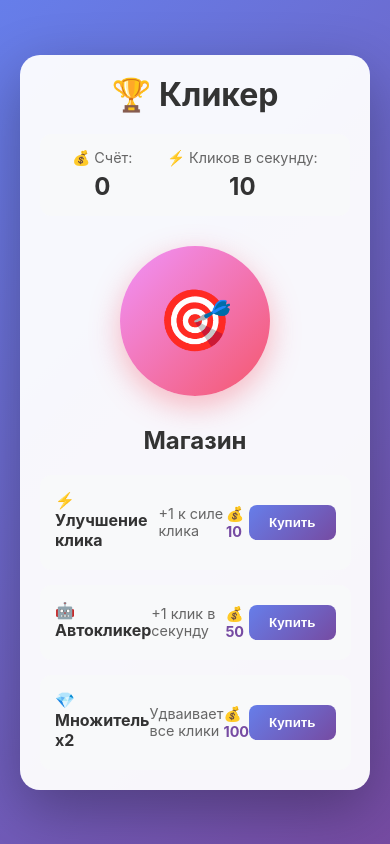
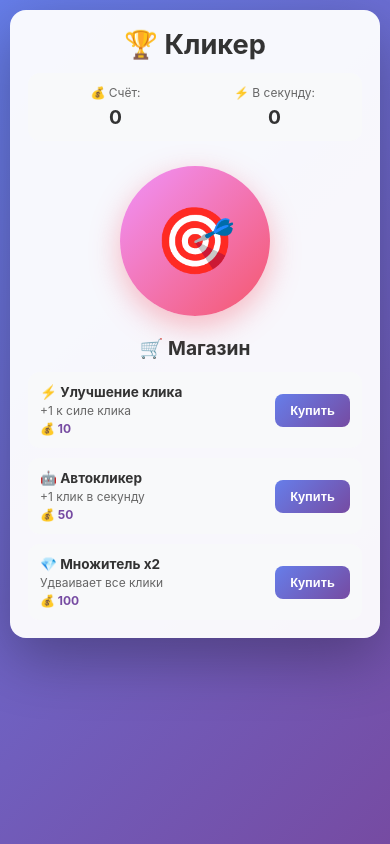
Before and after one commit to vadeekk/telegram-clicker, a website: page index.html in a window 390 px wide. Drawn offline with Linux system fonts and the light colour scheme; a script that the page names is missing.

Commit message:
Add files via upload

```diff
--- a/bot.js
+++ b/bot.js
@@ -5,7 +5,7 @@ const TelegramBot = require('node-telegram-bot-api');
 const token = '8637346424:AAH7I-65IsjNQX_s7fZqHa2MAkqrqcgahuQ';
 const bot = new TelegramBot(token, { polling: true });
 
-const webAppUrl = 'https://web.telegram.org/k/#@klicker_laba9_bot'; // Замени на свой URL
+const webAppUrl = 'https://vadeekk.github.io/telegram-clicker/'; // Замени на свой URL
 
 bot.onText(/\/start/, (msg) => {
     const chatId = msg.chat.id;
--- a/index.html
+++ b/index.html
@@ -2,7 +2,7 @@
 <html lang="ru">
 <head>
     <meta charset="UTF-8">
-    <meta name="viewport" content="width=device-width, initial-scale=1.0">
+    <meta name="viewport" content="width=device-width, initial-scale=1.0, maximum-scale=1.0, user-scalable=no">
     <title>Кликер</title>
     <link rel="stylesheet" href="style.css">
     <script src="https://telegram.org/js/telegram-web-app.js"></script>
@@ -17,38 +17,45 @@
                     <span id="score">0</span>
                 </div>
                 <div class="stat-item">
-                    <span>⚡ Кликов в секунду:</span>
-                    <span id="clickPower">10</span>
+                    <span>⚡ В секунду:</span>
+                    <span id="clickPower">0</span>
                 </div>
             </div>
         </div>
 
         <div class="game-area">
             <button id="clickButton" class="click-button">
-                🎯
+                <span class="emoji">🎯</span>
             </button>
             <div id="clickEffect" class="click-effect"></div>
+            <div id="comboCounter" class="combo-counter">🔥 x2</div>
         </div>
 
         <div class="shop">
-            <h2>Магазин</h2>
+            <h2>🛒 Магазин</h2>
             <div class="shop-grid">
-                <div class="shop-item" data-id="1">
+                <div class="shop-item">
+                    <div class="shop-item-info">
                         <h3>⚡ Улучшение клика</h3>
                         <p>+1 к силе клика</p>
                         <p class="price">💰 10</p>
+                    </div>
                     <button class="buy-btn" data-price="10" data-type="click">Купить</button>
                 </div>
-                <div class="shop-item" data-id="2">
+                <div class="shop-item">
+                    <div class="shop-item-info">
                         <h3>🤖 Автокликер</h3>
                         <p>+1 клик в секунду</p>
                         <p class="price">💰 50</p>
+                    </div>
                     <button class="buy-btn" data-price="50" data-type="auto">Купить</button>
                 </div>
-                <div class="shop-item" data-id="3">
+                <div class="shop-item">
+                    <div class="shop-item-info">
                         <h3>💎 Множитель x2</h3>
                         <p>Удваивает все клики</p>
                         <p class="price">💰 100</p>
+                    </div>
                     <button class="buy-btn" data-price="100" data-type="multiplier">Купить</button>
                 </div>
             </div>
--- a/style.css
+++ b/style.css
@@ -2,6 +2,12 @@
     margin: 0;
     padding: 0;
     box-sizing: border-box;
+    -webkit-tap-highlight-color: transparent;
+}
+
+html, body {
+    overflow-x: hidden;
+    width: 100%;
 }
 
 body {
@@ -10,28 +16,32 @@ body {
     min-height: 100vh;
     display: flex;
     justify-content: center;
-    align-items: center;
-    padding: 20px;
+    align-items: flex-start;
+    padding: 15px;
+    padding-top: max(15px, env(safe-area-inset-top));
+    padding-bottom: max(15px, env(safe-area-inset-bottom));
 }
 
 .container {
     background: rgba(255, 255, 255, 0.95);
     border-radius: 20px;
-    padding: 30px;
+    padding: 25px;
     max-width: 500px;
     width: 100%;
     box-shadow: 0 20px 60px rgba(0, 0, 0, 0.3);
+    overflow: hidden;
 }
 
+/* ===== HEADER ===== */
 .header {
     text-align: center;
-    margin-bottom: 30px;
+    margin-bottom: 25px;
 }
 
 .header h1 {
     color: #333;
     font-size: 2em;
-    margin-bottom: 20px;
+    margin-bottom: 15px;
 }
 
 .stats {
@@ -40,6 +50,7 @@ body {
     background: #f8f9fa;
     padding: 15px;
     border-radius: 12px;
+    gap: 10px;
 }
 
 .stat-item {
@@ -47,11 +58,14 @@ body {
     flex-direction: column;
     align-items: center;
     gap: 5px;
+    flex: 1;
+    min-width: 0;
 }
 
 .stat-item span:first-child {
     color: #666;
-    font-size: 0.9em;
+    font-size: 0.85em;
+    text-align: center;
 }
 
 .stat-item span:last-child {
@@ -60,15 +74,16 @@ body {
     font-weight: bold;
 }
 
+/* ===== ИГРОВАЯ ОБЛАСТЬ ===== */
 .game-area {
     position: relative;
     text-align: center;
-    margin: 30px 0;
+    margin: 25px 0;
 }
 
 .click-button {
-    width: 200px;
-    height: 200px;
+    width: 180px;
+    height: 180px;
     border-radius: 50%;
     border: none;
     background: linear-gradient(135deg, #f093fb 0%, #f5576c 100%);
@@ -80,6 +95,15 @@ body {
     position: relative;
     user-select: none;
     touch-action: manipulation;
+    display: flex;
+    align-items: center;
+    justify-content: center;
+    margin: 0 auto;
+}
+
+.click-button .emoji {
+    display: inline-block;
+    pointer-events: none;
 }
 
 .click-button:hover {
@@ -97,6 +121,11 @@ body {
     left: 50%;
     transform: translate(-50%, -50%);
     pointer-events: none;
+    font-size: 40px;
+    font-weight: 900;
+    color: #fff;
+    text-shadow: 0 0 20px rgba(245, 87, 108, 0.8);
+    opacity: 0;
 }
 
 .click-effect.show {
@@ -109,25 +138,48 @@ body {
         opacity: 1;
     }
     100% {
-        transform: translate(-50%, -100%) scale(1.5);
+        transform: translate(-50%, -150%) scale(1.5);
         opacity: 0;
     }
 }
 
+.combo-counter {
+    position: absolute;
+    top: 0;
+    right: 10px;
+    background: linear-gradient(135deg, #f093fb, #f5576c);
+    color: white;
+    padding: 6px 14px;
+    border-radius: 50px;
+    font-size: 0.85em;
+    font-weight: 700;
+    box-shadow: 0 5px 20px rgba(245, 87, 108, 0.4);
+    opacity: 0;
+    transform: scale(0.5);
+    transition: all 0.3s ease;
+}
+
+.combo-counter.show {
+    opacity: 1;
+    transform: scale(1);
+}
+
+/* ===== МАГАЗИН ===== */
 .shop {
-    margin-top: 30px;
+    margin-top: 25px;
 }
 
 .shop h2 {
     color: #333;
-    margin-bottom: 20px;
+    margin-bottom: 15px;
     text-align: center;
+    font-size: 1.4em;
 }
 
 .shop-grid {
     display: grid;
     grid-template-columns: 1fr;
-    gap: 15px;
+    gap: 12px;
 }
 
 .shop-item {
@@ -137,22 +189,35 @@ body {
     display: flex;
     justify-content: space-between;
     align-items: center;
+    gap: 12px;
     transition: transform 0.2s;
+    min-width: 0;
 }
 
 .shop-item:hover {
-    transform: translateX(5px);
+    transform: translateX(3px);
+}
+
+.shop-item-info {
+    display: flex;
+    flex-direction: column;
+    gap: 3px;
+    flex: 1;
+    min-width: 0;
 }
 
 .shop-item h3 {
     color: #333;
-    font-size: 1em;
-    margin-bottom: 5px;
+    font-size: 0.95em;
+    margin: 0;
+    word-wrap: break-word;
 }
 
 .shop-item p {
     color: #666;
-    font-size: 0.9em;
+    font-size: 0.85em;
+    margin: 0;
+    word-wrap: break-word;
 }
 
 .shop-item .price {
@@ -164,12 +229,15 @@ body {
     background: linear-gradient(135deg, #667eea 0%, #764ba2 100%);
     color: white;
     border: none;
-    padding: 10px 20px;
+    padding: 10px 18px;
     border-radius: 8px;
     cursor: pointer;
     font-weight: bold;
+    font-size: 0.9em;
     transition: transform 0.2s, box-shadow 0.2s;
     white-space: nowrap;
+    flex-shrink: 0;
+    min-width: 85px;
 }
 
 .buy-btn:hover {
@@ -177,43 +245,173 @@ body {
     box-shadow: 0 5px 15px rgba(102, 126, 234, 0.4);
 }
 
+.buy-btn:active {
+    transform: scale(0.95);
+}
+
 .buy-btn:disabled {
     opacity: 0.5;
     cursor: not-allowed;
     transform: none;
+    box-shadow: none;
 }
 
+/* ===== УВЕДОМЛЕНИЯ ===== */
 .notification {
     position: fixed;
     top: 20px;
     right: 20px;
+    left: 20px;
+    max-width: 400px;
+    margin: 0 auto;
     background: #28a745;
     color: white;
-    padding: 15px 25px;
+    padding: 14px 20px;
     border-radius: 10px;
     box-shadow: 0 5px 15px rgba(0, 0, 0, 0.2);
     animation: slideIn 0.3s ease-out;
+    text-align: center;
+    font-weight: 600;
+    z-index: 1000;
 }
 
 @keyframes slideIn {
     from {
-        transform: translateX(100%);
+        transform: translateY(-100%);
         opacity: 0;
     }
     to {
-        transform: translateX(0);
+        transform: translateY(0);
         opacity: 1;
     }
 }
 
+/* ===== МОБИЛЬНАЯ АДАПТАЦИЯ ===== */
 @media (max-width: 500px) {
+    body {
+        padding: 10px;
+        align-items: flex-start;
+    }
+
     .container {
-        padding: 20px;
+        padding: 18px;
+        border-radius: 16px;
+    }
+
+    .header h1 {
+        font-size: 1.7em;
+        margin-bottom: 12px;
+    }
+
+    .stats {
+        padding: 12px;
+        gap: 8px;
+    }
+
+    .stat-item span:first-child {
+        font-size: 0.75em;
+    }
+
+    .stat-item span:last-child {
+        font-size: 1.2em;
+    }
+
+    .game-area {
+        margin: 20px 0;
     }
 
     .click-button {
         width: 150px;
         height: 150px;
-        font-size: 60px;
+        font-size: 65px;
+    }
+
+    .shop {
+        margin-top: 20px;
+    }
+
+    .shop h2 {
+        font-size: 1.2em;
+        margin-bottom: 12px;
+    }
+
+    .shop-grid {
+        gap: 10px;
+    }
+
+    .shop-item {
+        padding: 12px;
+        gap: 8px;
+    }
+
+    .shop-item h3 {
+        font-size: 0.85em;
+    }
+
+    .shop-item p {
+        font-size: 0.75em;
+    }
+
+    .buy-btn {
+        padding: 9px 14px;
+        font-size: 0.8em;
+        min-width: 75px;
+    }
+
+    .click-effect {
+        font-size: 32px;
+    }
+
+    .combo-counter {
+        right: 5px;
+        font-size: 0.75em;
+        padding: 5px 10px;
+    }
+
+    .notification {
+        top: 10px;
+        right: 10px;
+        left: 10px;
+        padding: 12px 15px;
+        font-size: 0.9em;
     }
 }
+
+/* ===== ОЧЕНЬ УЗКИЕ ЭКРАНЫ ===== */
+@media (max-width: 360px) {
+    .container {
+        padding: 14px;
+    }
+
+    .header h1 {
+        font-size: 1.5em;
+    }
+
+    .click-button {
+        width: 130px;
+        height: 130px;
+        font-size: 55px;
+    }
+
+    .stat-item span:last-child {
+        font-size: 1.1em;
+    }
+
+    .shop-item {
+        padding: 10px;
+    }
+
+    .shop-item h3 {
+        font-size: 0.8em;
+    }
+
+    .shop-item p {
+        font-size: 0.7em;
+    }
+
+    .buy-btn {
+        padding: 8px 10px;
+        font-size: 0.75em;
+        min-width: 65px;
+    }
+}
```
Lines whose indentation alone changed are shown as unchanged.
